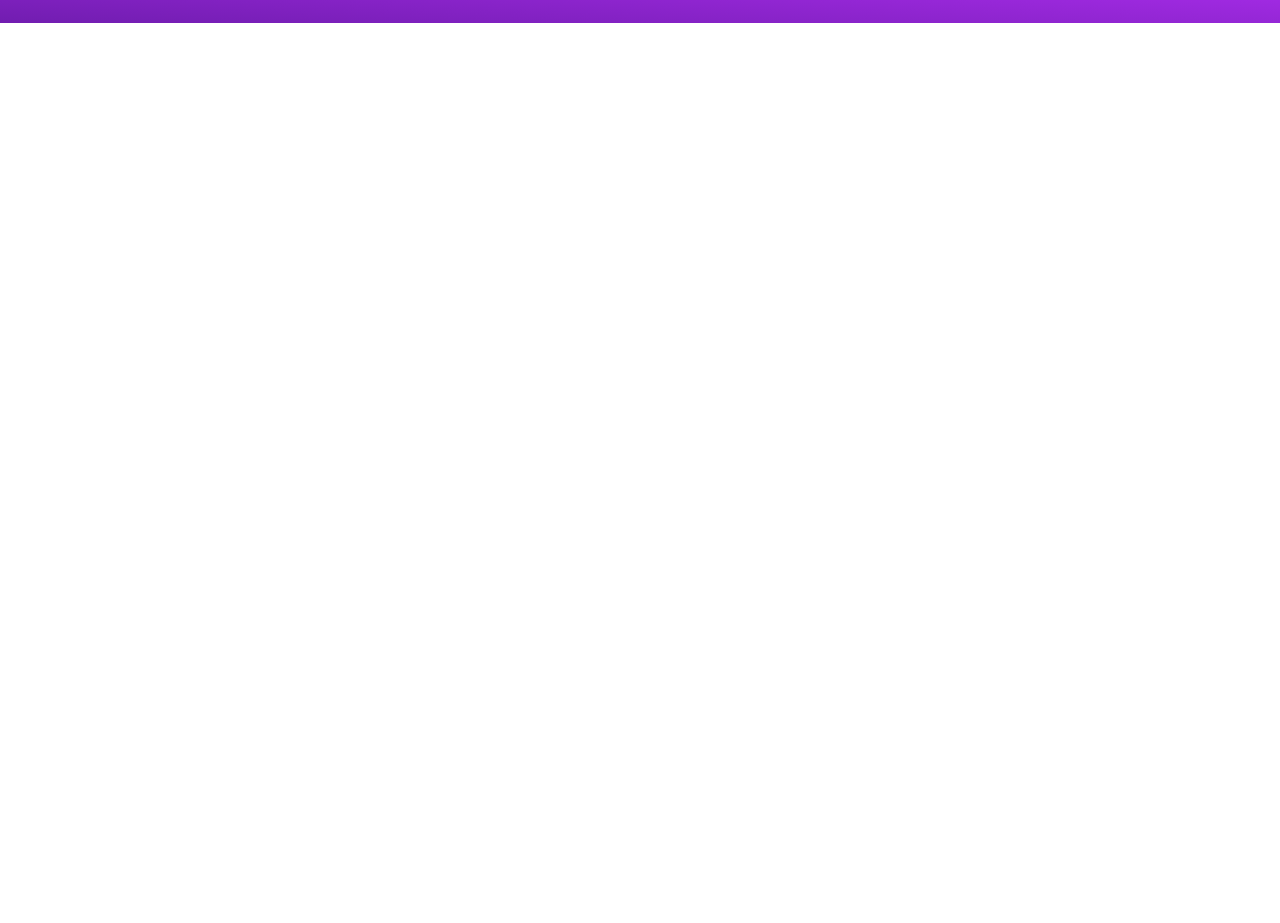
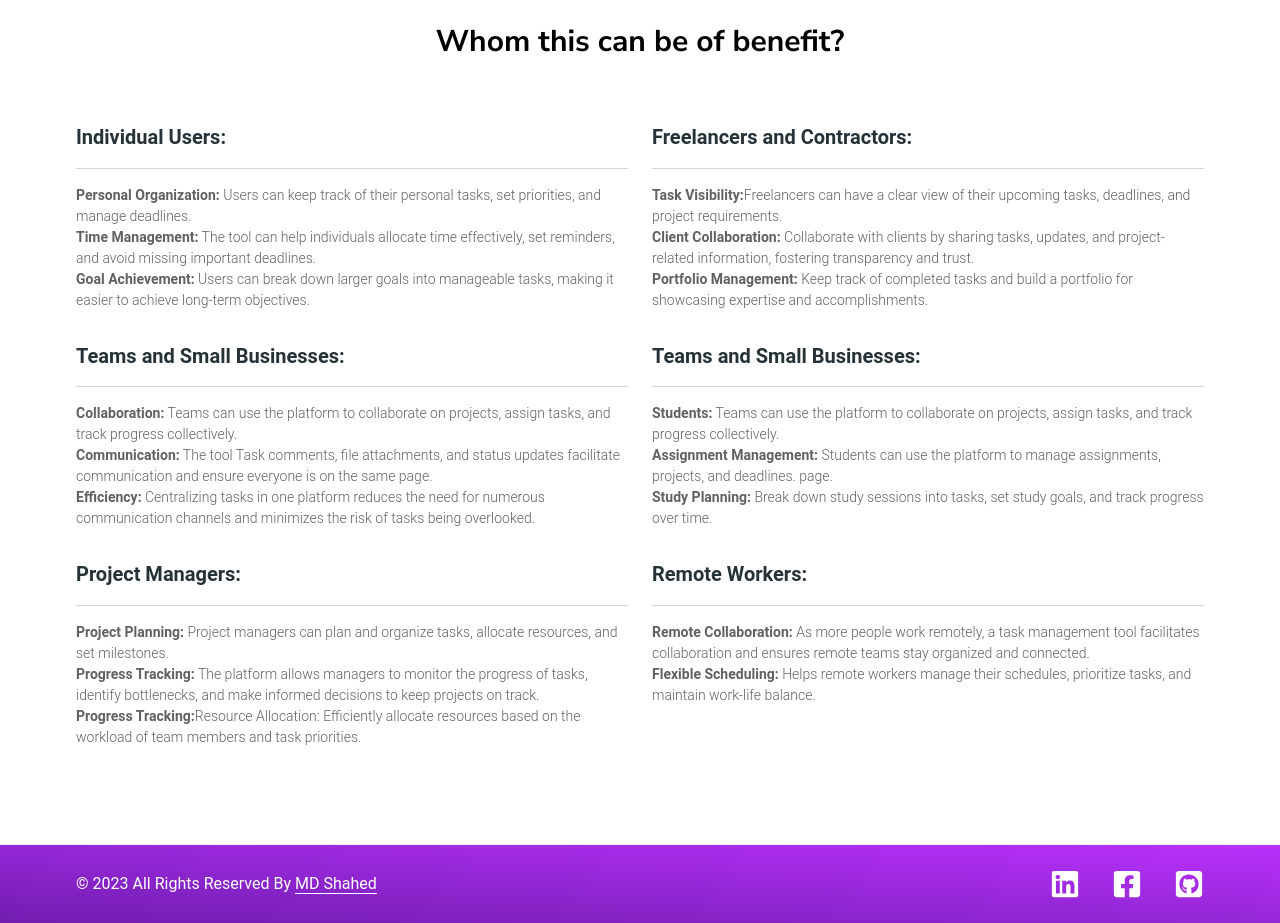
Before and after one commit to Shahed007/Task-Flow, a React (Vite) app: page / in a window 1280 px wide. Shown: the part 933-1856 px from the top of the page. Before the commit the page ends 956 px from the top, so only its background shows below. Built offline with nearby package versions, Linux system fonts and the light colour scheme; no server answers.

Commit message:
Solvel some code problem.

```diff
--- a/src/context/AuthProvider.jsx
+++ b/src/context/AuthProvider.jsx
@@ -6,6 +6,7 @@ import {
   onAuthStateChanged,
   signInWithEmailAndPassword,
   signInWithPopup,
+  signOut,
   updateProfile,
 } from "firebase/auth";
 import { auth } from "../../firebase.config";
@@ -39,9 +40,12 @@ const AuthProvider = ({ children }) => {
     return signInWithPopup(auth, provider);
   };
 
+  const logout = () => {
+    return signOut(auth);
+  };
+
   useEffect(() => {
     const unSubscribe = onAuthStateChanged(auth, (user) => {
-      console.log(user);
       setUser(user);
       setLoading(false);
     });
@@ -56,6 +60,7 @@ const AuthProvider = ({ children }) => {
     profileUpdate,
     loginUser,
     google,
+    logout,
     loading,
     user,
   };
--- a/src/pages/dashboard/Dashboard.jsx
+++ b/src/pages/dashboard/Dashboard.jsx
@@ -24,7 +24,7 @@ import { HTML5Backend } from "react-dnd-html5-backend";
 import { useQuery } from "@tanstack/react-query";
 import { IoIosArrowDown } from "react-icons/io";
 
-const uri = "http://localhost:5000";
+const uri = "https://taskflow-server-v1.vercel.app";
 
 const Task = ({ task, onTaskMove, refetch }) => {
   const [open, setOpen] = useState(false);
--- /dev/null
+++ b/src/pages/home/About.jsx
@@ -0,0 +1,191 @@
+import {
+  Accordion,
+  AccordionBody,
+  AccordionHeader,
+} from "@material-tailwind/react";
+import Container from "../../components/container/Container";
+import { useState } from "react";
+
+const About = () => {
+  const [alwaysOpen, setAlwaysOpen] = useState(true);
+  const handleOpen = () => setAlwaysOpen(!alwaysOpen);
+  return (
+    <section className="my-20">
+      <h1 className="font-bold text-3xl text-center mb-12">
+        Whom this can be of benefit?
+      </h1>
+      <Container>
+        <div className="grid grid-cols-1 md:grid-cols-2 gap-6">
+          <div>
+            <Accordion open={alwaysOpen}>
+              <AccordionHeader onClick={handleOpen}>
+                Individual Users:
+              </AccordionHeader>
+              <AccordionBody>
+                <ul>
+                  <li>
+                    <span className="font-bold">Personal Organization:</span>{" "}
+                    Users can keep track of their personal tasks, set
+                    priorities, and manage deadlines.
+                  </li>
+                  <li>
+                    <span className="font-bold">Time Management:</span> The tool
+                    can help individuals allocate time effectively, set
+                    reminders, and avoid missing important deadlines.
+                  </li>
+                  <li>
+                    <span className="font-bold">Goal Achievement:</span> Users
+                    can break down larger goals into manageable tasks, making it
+                    easier to achieve long-term objectives.
+                  </li>
+                </ul>
+              </AccordionBody>
+            </Accordion>
+            <Accordion open={alwaysOpen}>
+              <AccordionHeader onClick={handleOpen}>
+                Teams and Small Businesses:
+              </AccordionHeader>
+              <AccordionBody>
+                <ul>
+                  <li>
+                    <span className="font-bold">Collaboration:</span> Teams can
+                    use the platform to collaborate on projects, assign tasks,
+                    and track progress collectively.
+                  </li>
+                  <li>
+                    <span className="font-bold">Communication:</span> The tool
+                    Task comments, file attachments, and status updates
+                    facilitate communication and ensure everyone is on the same
+                    page.
+                  </li>
+                  <li>
+                    <span className="font-bold">Efficiency:</span> Centralizing
+                    tasks in one platform reduces the need for numerous
+                    communication channels and minimizes the risk of tasks being
+                    overlooked.
+                  </li>
+                </ul>
+              </AccordionBody>
+            </Accordion>
+            <Accordion open={alwaysOpen}>
+              <AccordionHeader onClick={handleOpen}>
+                Project Managers:
+              </AccordionHeader>
+              <AccordionBody>
+                <ul>
+                  <li>
+                    <span className="font-bold">Project Planning:</span> Project
+                    managers can plan and organize tasks, allocate resources,
+                    and set milestones.
+                  </li>
+                  <li>
+                    <span className="font-bold">Progress Tracking:</span> The
+                    platform allows managers to monitor the progress of tasks,
+                    identify bottlenecks, and make informed decisions to keep
+                    projects on track.
+                  </li>
+                  <li>
+                    <span className="font-bold">Progress Tracking:</span>
+                    Resource Allocation: Efficiently allocate resources based on
+                    the workload of team members and task priorities.
+                  </li>
+                </ul>
+              </AccordionBody>
+            </Accordion>
+          </div>
+          <div>
+            <Accordion open={alwaysOpen}>
+              <AccordionHeader onClick={handleOpen}>
+                Freelancers and Contractors:
+              </AccordionHeader>
+              <AccordionBody>
+                <ul>
+                  <li>
+                    <span className="font-bold">Task Visibility:</span>
+                    Freelancers can have a clear view of their upcoming tasks,
+                    deadlines, and project requirements.
+                  </li>
+                  <li>
+                    <span className="font-bold">Client Collaboration: </span>{" "}
+                    Collaborate with clients by sharing tasks, updates, and
+                    project-related information, fostering transparency and
+                    trust.
+                  </li>
+                  <li>
+                    <span className="font-bold">Portfolio Management:</span>{" "}
+                    Keep track of completed tasks and build a portfolio for
+                    showcasing expertise and accomplishments.
+                  </li>
+                </ul>
+              </AccordionBody>
+            </Accordion>
+            <Accordion open={alwaysOpen}>
+              <AccordionHeader onClick={handleOpen}>
+                Teams and Small Businesses:
+              </AccordionHeader>
+              <AccordionBody>
+                <ul>
+                  <li>
+                    <span className="font-bold">Students:</span> Teams can use
+                    the platform to collaborate on projects, assign tasks, and
+                    track progress collectively.
+                  </li>
+                  <li>
+                    <span className="font-bold">Assignment Management: </span>
+                    Students can use the platform to manage assignments,
+                    projects, and deadlines. page.
+                  </li>
+                  <li>
+                    <span className="font-bold">Study Planning:</span> Break
+                    down study sessions into tasks, set study goals, and track
+                    progress over time.
+                  </li>
+                </ul>
+              </AccordionBody>
+            </Accordion>
+            <Accordion open={alwaysOpen}>
+              <AccordionHeader onClick={handleOpen}>
+                Remote Workers:
+              </AccordionHeader>
+              <AccordionBody>
+                <ul>
+                  <li>
+                    <span className="font-bold">Remote Collaboration: </span> As
+                    more people work remotely, a task management tool
+                    facilitates collaboration and ensures remote teams stay
+                    organized and connected.
+                  </li>
+                  <li>
+                    <span className="font-bold">Flexible Scheduling:</span>{" "}
+                    Helps remote workers manage their schedules, prioritize
+                    tasks, and maintain work-life balance.
+                  </li>
+                </ul>
+              </AccordionBody>
+            </Accordion>
+          </div>
+        </div>
+      </Container>
+    </section>
+  );
+};
+
+export default About;
+
+/*
+Freelancers and Contractors:
+
+Task Visibility: Freelancers can have a clear view of their upcoming tasks, deadlines, and project requirements.
+Client Collaboration: Collaborate with clients by sharing tasks, updates, and project-related information, fostering transparency and trust.
+Portfolio Management: Keep track of completed tasks and build a portfolio for showcasing expertise and accomplishments.
+Students:
+
+Assignment Management: Students can use the platform to manage assignments, projects, and deadlines.
+Study Planning: Break down study sessions into tasks, set study goals, and track progress over time.
+Group Projects: Collaborate with classmates on group projects, assign tasks, and coordinate efforts effectively.
+Remote Workers:
+
+Remote Collaboration: As more people work remotely, a task management tool facilitates collaboration and ensures remote teams stay organized and connected.
+Flexible Scheduling: Helps remote workers manage their schedules, prioritize tasks, and maintain work-life balance.
+
+*/
--- a/src/pages/home/Home.jsx
+++ b/src/pages/home/Home.jsx
@@ -1,9 +1,11 @@
+import About from "./About";
 import Hero from "./Hero";
 
 const Home = () => {
   return (
     <main>
       <Hero></Hero>
+      <About></About>
     </main>
   );
 };
--- a/src/pages/registration/Login.jsx
+++ b/src/pages/registration/Login.jsx
@@ -17,7 +17,7 @@ const Login = () => {
     loginUser(email, password)
       .then(() => {
         toast.success("Login Successful");
-        location.state ? navigate(location.state) : navigate("/");
+        navigate("/task-dashboard");
       })
       .catch((error) => {
         toast.error(error.message);
@@ -27,13 +27,13 @@ const Login = () => {
   const handleGoogleSignUp = () => {
     google().then(() => {
       toast.success("SignUp Successful");
-      location.state ? navigate(location.state) : navigate("/");
+      navigate("/task-dashboard");
     });
   };
   return (
     <section className="h-screen my-5 ">
       <Card
-        className="max-w-xl bg-secondary/20  mx-auto  px-4"
+        className="max-w-xl bg-secondary/20  mx-auto  px-4 py-3"
         color="transparent"
         shadow={false}
       >
@@ -77,8 +77,8 @@ const Login = () => {
           </Button>
           <Typography color="gray" className="mt-4 text-center font-normal">
             New here create account?{" "}
-            <Link to="/signIn" className="font-medium text-gray-900">
-              SignIn
+            <Link to="/signUp" className="font-medium text-gray-900">
+              SignUp
             </Link>
           </Typography>
         </form>
--- a/src/pages/taskBoard/TaskBoard.jsx
+++ b/src/pages/taskBoard/TaskBoard.jsx
@@ -3,6 +3,7 @@ import axios from "axios";
 import { useEffect, useState } from "react";
 import useAuth from "../../hooks/useAuth";
 import { Card, Spinner, Typography } from "@material-tailwind/react";
+import Container from "../../components/container/Container";
 
 const TABLE_HEAD = ["Title", "Status", "Priority", "Date"];
 
@@ -16,7 +17,7 @@ const TaskBoard = () => {
     queryKey: ["tasks"],
     queryFn: async () => {
       const res = await axios.get(
-        `http://localhost:5000/tasks?email=${user?.email}`
+        `https://taskflow-server-v1.vercel.app/tasks?email=${user?.email}`
       );
       return res.data;
     },
@@ -35,8 +36,9 @@ const TaskBoard = () => {
     );
 
   return (
-    <section className="my-20">
+    <section className="my-20 h-screen">
       <h1 className="text-center text-3xl mb-12 font-bold">Current Task</h1>
+      <Container>
         <Card className="h-full w-full overflow-scroll">
           <table className="w-full min-w-max table-auto text-left">
             <thead>
@@ -110,6 +112,7 @@ const TaskBoard = () => {
             </tbody>
           </table>
         </Card>
+      </Container>
     </section>
   );
 };
```
Also changed, not shown: src/pages/home/Hero.jsx (+10 -3 lines), src/pages/registration/SignIn.jsx (+12 -10 lines), src/pages/shared/Navbar.jsx (+15 -5 lines). Lines whose indentation alone changed are shown as unchanged.
